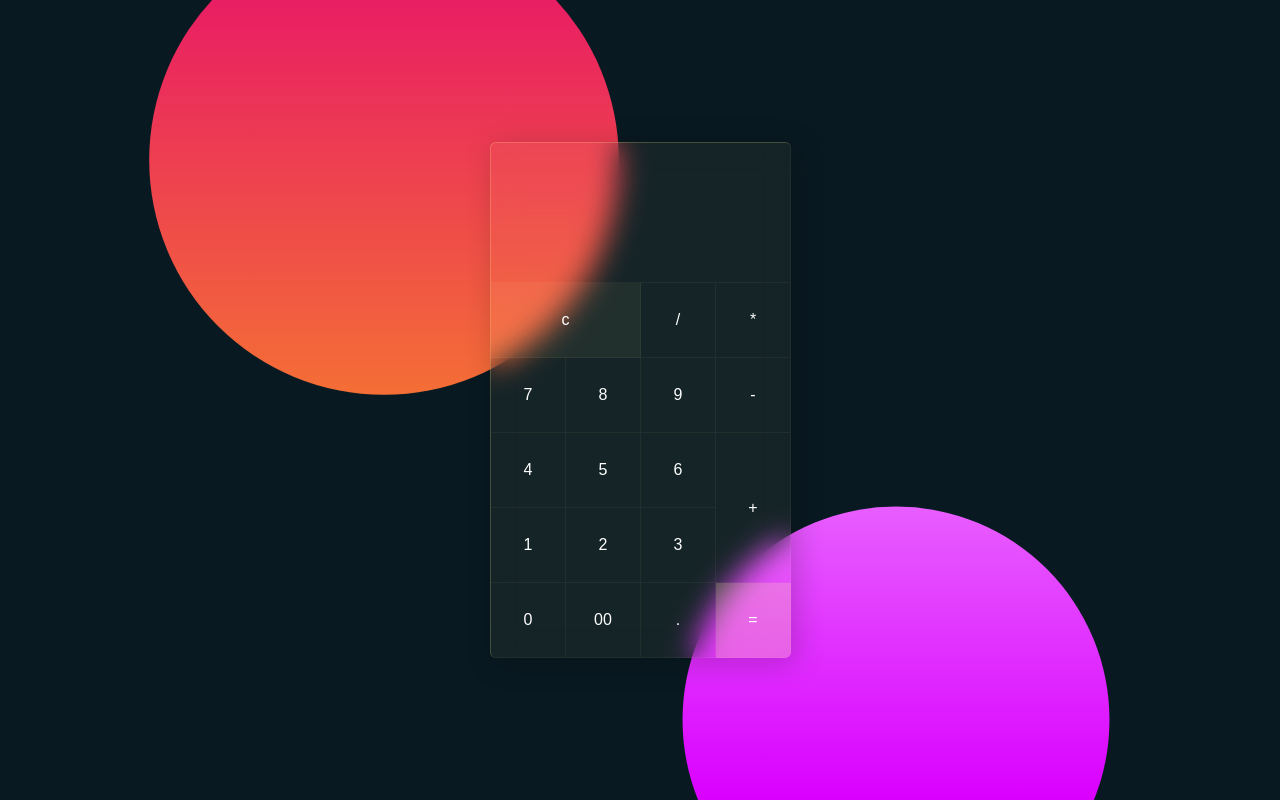
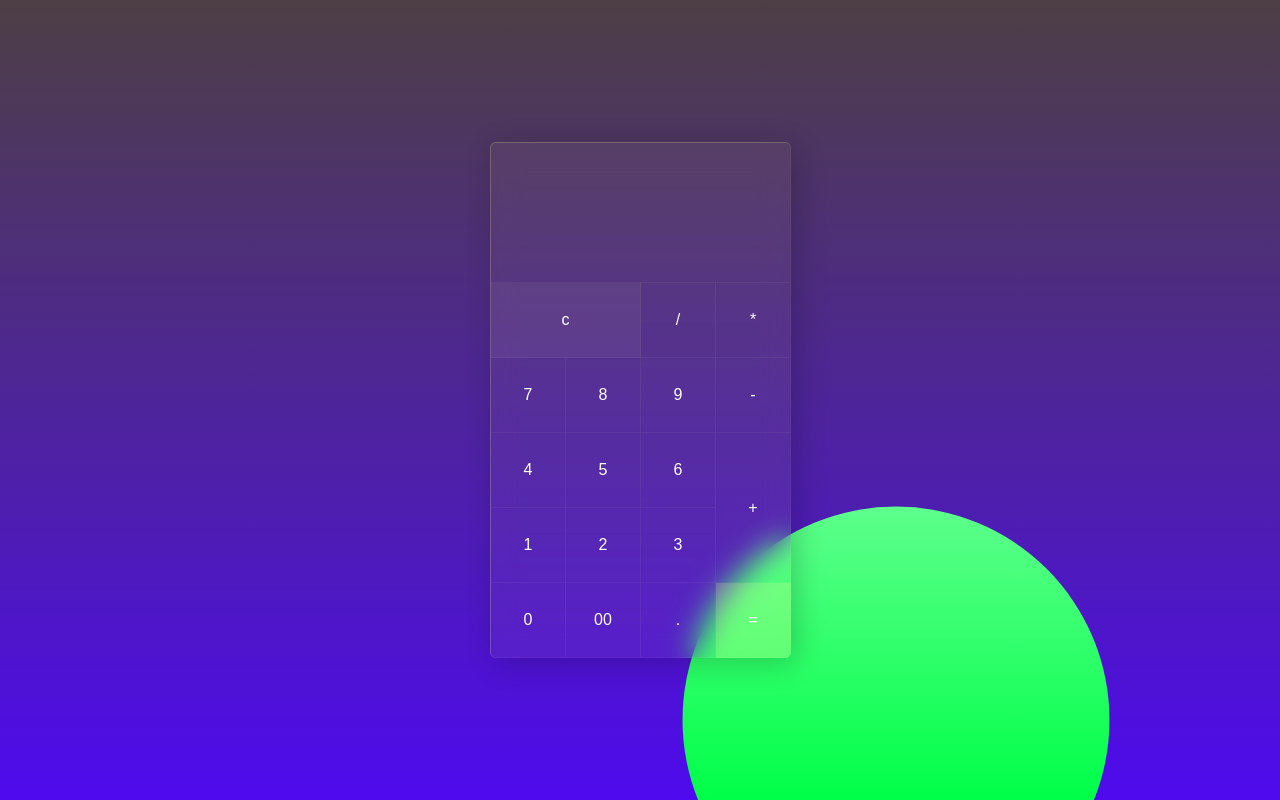
Before and after one commit to fakchichMohammed/Glassmorphism-Calculator-UI, a plain HTML site: page index.html in a window 1280 px wide. Drawn offline with Linux system fonts and the light colour scheme.

Commit message:
changed some styles

```diff
--- a/style.css
+++ b/style.css
@@ -23,8 +23,8 @@ body::before
     left: 0;
     width: 100%;
     height: 100%;
-    background: linear-gradient(#e91e63,#ffc107);
-    clip-path: circle(22% at 30% 20%);
+    background: linear-gradient(#4d3f44,#4e0aee);
+    clip-path: rectangle(22% at 30% 20%);
 }
 
 body::after
@@ -35,7 +35,7 @@ body::after
     left: 0;
     width: 100%;
     height: 100%;
-    background: linear-gradient(#fff,#da00ff);
+    background: linear-gradient(#fff,#00ff48);
     clip-path: circle(20% at 70% 90%);
 }
 
```
